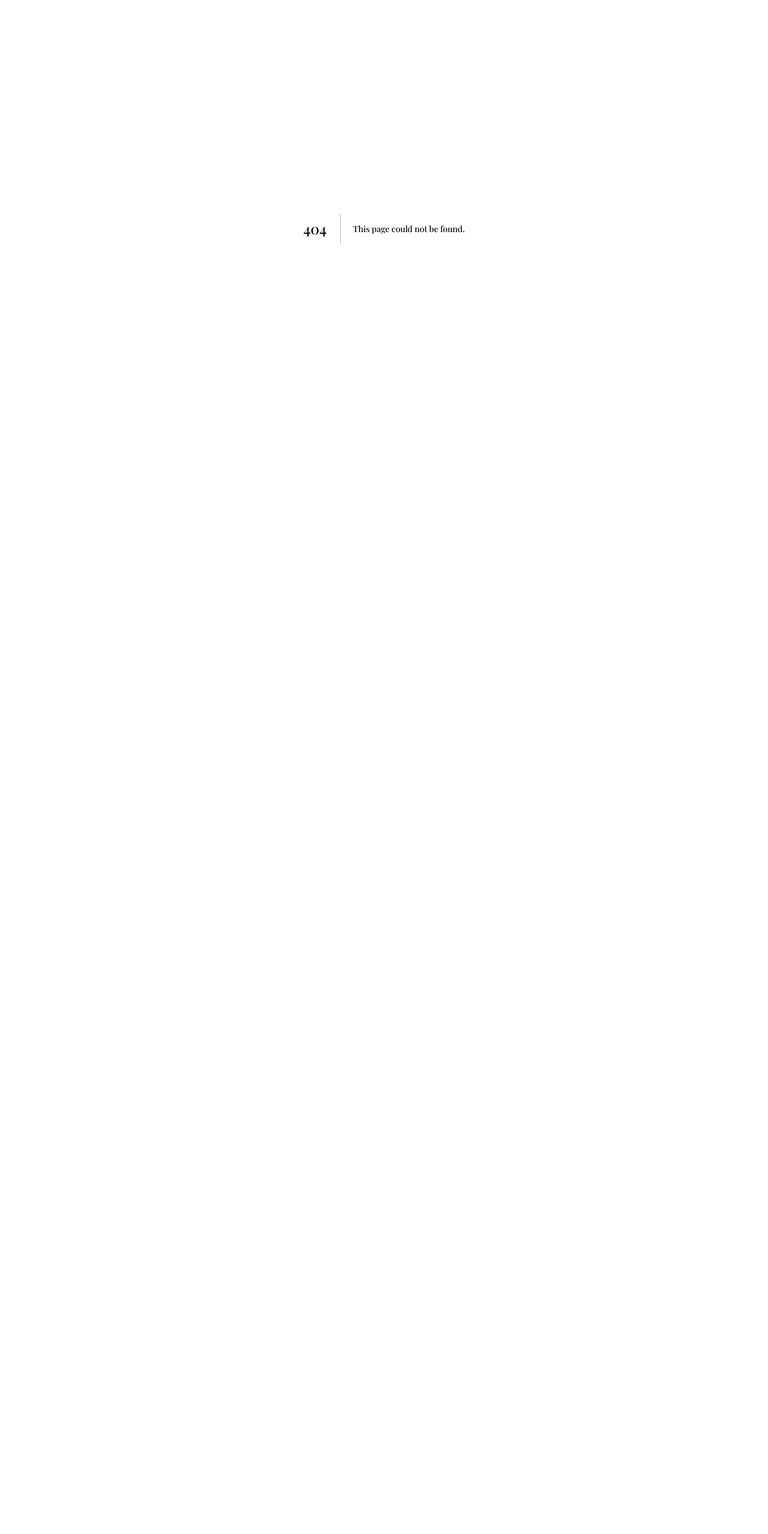
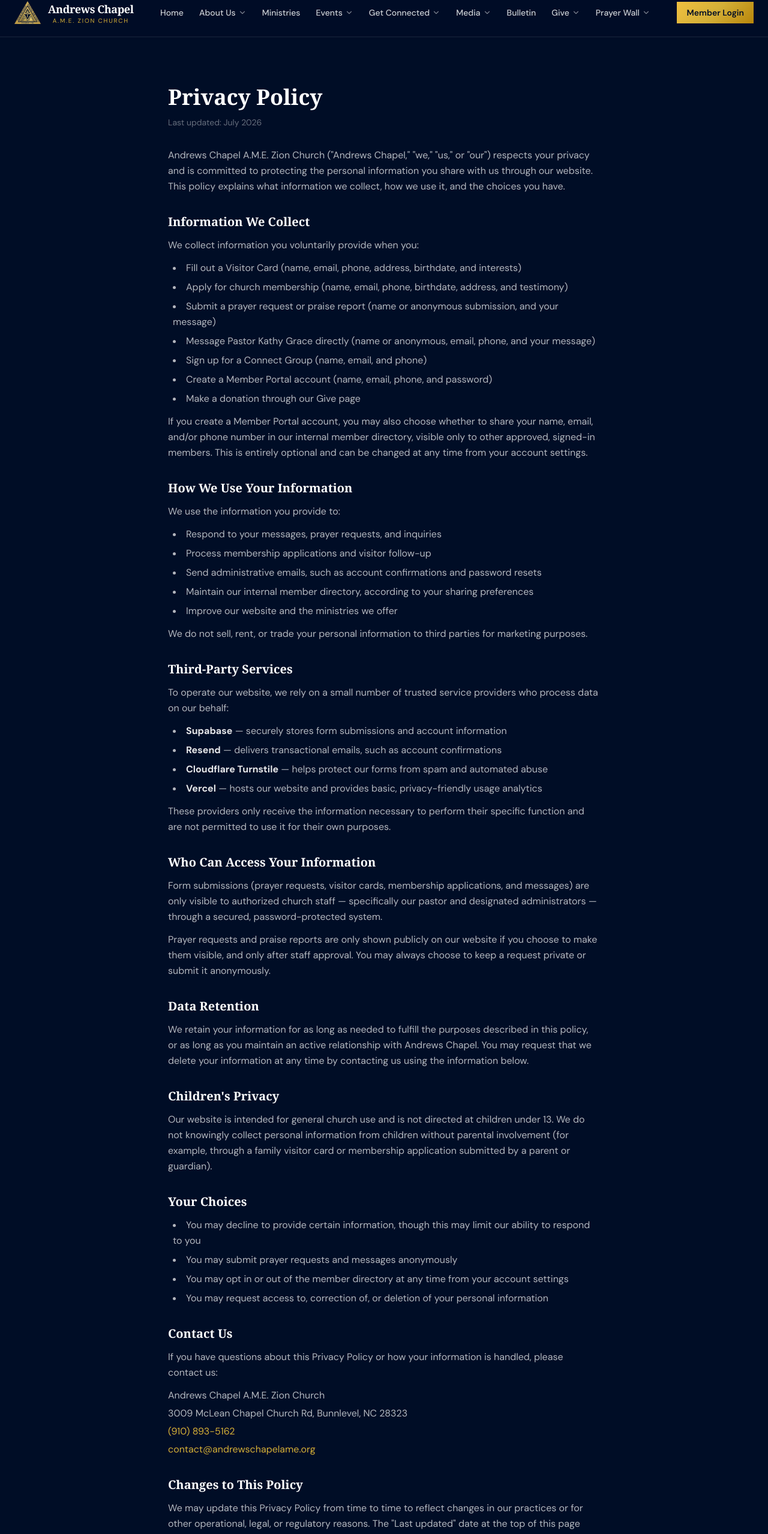
Before and after one commit to CMjmc86/andrews-chapel-next, a Next.js app: page /privacy-policy in a window 1280 px wide. Before the commit this address had no page. Shown: the part 19-2577 px from the top of the page at 60% size. Before the commit the page ends 800 px from the top, so only its background shows below. Built offline with nearby package versions, Linux system fonts and the light colour scheme; a web font is replaced by a local one.

Commit message:
Phase 3: Add Privacy Policy page and link in the footer

```diff
--- /dev/null
+++ b/src/app/(public)/privacy-policy/page.tsx
@@ -0,0 +1,136 @@
+export default function PrivacyPolicyPage() {
+  return (
+    <div className="max-w-3xl mx-auto px-4 sm:px-6 py-16 sm:py-20 text-white/70 leading-relaxed space-y-8">
+      <div>
+        <h1 className="font-serif text-3xl sm:text-4xl font-bold text-white mb-3">Privacy Policy</h1>
+        <p className="text-white/40 text-sm">Last updated: July 2026</p>
+      </div>
+
+      <p>
+        Andrews Chapel A.M.E. Zion Church (&quot;Andrews Chapel,&quot; &quot;we,&quot; &quot;us,&quot; or &quot;our&quot;) respects your privacy
+        and is committed to protecting the personal information you share with us through our website. This
+        policy explains what information we collect, how we use it, and the choices you have.
+      </p>
+
+      <section className="space-y-3">
+        <h2 className="font-serif text-xl font-bold text-white">Information We Collect</h2>
+        <p>We collect information you voluntarily provide when you:</p>
+        <ul className="list-disc list-inside space-y-1.5 ml-2">
+          <li>Fill out a Visitor Card (name, email, phone, address, birthdate, and interests)</li>
+          <li>Apply for church membership (name, email, phone, birthdate, address, and testimony)</li>
+          <li>Submit a prayer request or praise report (name or anonymous submission, and your message)</li>
+          <li>Message Pastor Kathy Grace directly (name or anonymous, email, phone, and your message)</li>
+          <li>Sign up for a Connect Group (name, email, and phone)</li>
+          <li>Create a Member Portal account (name, email, phone, and password)</li>
+          <li>Make a donation through our Give page</li>
+        </ul>
+        <p>
+          If you create a Member Portal account, you may also choose whether to share your name, email, and/or
+          phone number in our internal member directory, visible only to other approved, signed-in members. This
+          is entirely optional and can be changed at any time from your account settings.
+        </p>
+      </section>
+
+      <section className="space-y-3">
+        <h2 className="font-serif text-xl font-bold text-white">How We Use Your Information</h2>
+        <p>We use the information you provide to:</p>
+        <ul className="list-disc list-inside space-y-1.5 ml-2">
+          <li>Respond to your messages, prayer requests, and inquiries</li>
+          <li>Process membership applications and visitor follow-up</li>
+          <li>Send administrative emails, such as account confirmations and password resets</li>
+          <li>Maintain our internal member directory, according to your sharing preferences</li>
+          <li>Improve our website and the ministries we offer</li>
+        </ul>
+        <p>
+          We do not sell, rent, or trade your personal information to third parties for marketing purposes.
+        </p>
+      </section>
+
+      <section className="space-y-3">
+        <h2 className="font-serif text-xl font-bold text-white">Third-Party Services</h2>
+        <p>
+          To operate our website, we rely on a small number of trusted service providers who process data on
+          our behalf:
+        </p>
+        <ul className="list-disc list-inside space-y-1.5 ml-2">
+          <li><strong className="text-white/90">Supabase</strong> — securely stores form submissions and account information</li>
+          <li><strong className="text-white/90">Resend</strong> — delivers transactional emails, such as account confirmations</li>
+          <li><strong className="text-white/90">Cloudflare Turnstile</strong> — helps protect our forms from spam and automated abuse</li>
+          <li><strong className="text-white/90">Vercel</strong> — hosts our website and provides basic, privacy-friendly usage analytics</li>
+        </ul>
+        <p>
+          These providers only receive the information necessary to perform their specific function and are not
+          permitted to use it for their own purposes.
+        </p>
+      </section>
+
+      <section className="space-y-3">
+        <h2 className="font-serif text-xl font-bold text-white">Who Can Access Your Information</h2>
+        <p>
+          Form submissions (prayer requests, visitor cards, membership applications, and messages) are only
+          visible to authorized church staff — specifically our pastor and designated administrators — through
+          a secured, password-protected system.
+        </p>
+        <p>
+          Prayer requests and praise reports are only shown publicly on our website if you choose to make them
+          visible, and only after staff approval. You may always choose to keep a request private or submit it
+          anonymously.
+        </p>
+      </section>
+
+      <section className="space-y-3">
+        <h2 className="font-serif text-xl font-bold text-white">Data Retention</h2>
+        <p>
+          We retain your information for as long as needed to fulfill the purposes described in this policy, or
+          as long as you maintain an active relationship with Andrews Chapel. You may request that we delete
+          your information at any time by contacting us using the information below.
+        </p>
+      </section>
+
+      <section className="space-y-3">
+        <h2 className="font-serif text-xl font-bold text-white">Children&apos;s Privacy</h2>
+        <p>
+          Our website is intended for general church use and is not directed at children under 13. We do not
+          knowingly collect personal information from children without parental involvement (for example,
+          through a family visitor card or membership application submitted by a parent or guardian).
+        </p>
+      </section>
+
+      <section className="space-y-3">
+        <h2 className="font-serif text-xl font-bold text-white">Your Choices</h2>
+        <ul className="list-disc list-inside space-y-1.5 ml-2">
+          <li>You may decline to provide certain information, though this may limit our ability to respond to you</li>
+          <li>You may submit prayer requests and messages anonymously</li>
+          <li>You may opt in or out of the member directory at any time from your account settings</li>
+          <li>You may request access to, correction of, or deletion of your personal information</li>
+        </ul>
+      </section>
+
+      <section className="space-y-3">
+        <h2 className="font-serif text-xl font-bold text-white">Contact Us</h2>
+        <p>
+          If you have questions about this Privacy Policy or how your information is handled, please contact us:
+        </p>
+        <div className="space-y-1 mt-2">
+          <p>Andrews Chapel A.M.E. Zion Church</p>
+          <p>3009 McLean Chapel Church Rd, Bunnlevel, NC 28323</p>
+          <p>
+            <a href="tel:9108935162" className="text-[#D4AF37] hover:opacity-80 transition-opacity">(910) 893-5162</a>
+          </p>
+          <p>
+            <a href="mailto:contact@andrewschapelame.org" className="text-[#D4AF37] hover:opacity-80 transition-opacity">contact@andrewschapelame.org</a>
+          </p>
+        </div>
+      </section>
+
+      <section className="space-y-3">
+        <h2 className="font-serif text-xl font-bold text-white">Changes to This Policy</h2>
+        <p>
+          We may update this Privacy Policy from time to time to reflect changes in our practices or for other
+          operational, legal, or regulatory reasons. The &quot;Last updated&quot; date at the top of this page reflects
+          the most recent revision.
+        </p>
+      </section>
+    </div>
+  );
+}
--- a/src/components/ui/SiteFooter.tsx
+++ b/src/components/ui/SiteFooter.tsx
@@ -162,7 +162,12 @@ export function SiteFooter() {
           className="mt-14 pt-8 flex flex-col sm:flex-row items-center justify-between gap-4 text-xs text-white/40"
           style={{ borderTop: "1px solid rgba(255,255,255,0.08)" }}
         >
-          <span>&copy; 2026 Andrews Chapel A.M.E. Zion Church. All rights reserved.</span>
+          <div className="flex flex-col sm:flex-row items-center gap-2 sm:gap-4">
+            <span>&copy; 2026 Andrews Chapel A.M.E. Zion Church. All rights reserved.</span>
+            <Link href="/privacy-policy" className="hover:text-[#D4AF37] transition-colors">
+              Privacy Policy
+            </Link>
+          </div>
           <div className="flex gap-4">
             {socials.map(({ label, href, svg }) => (
               <a
```
